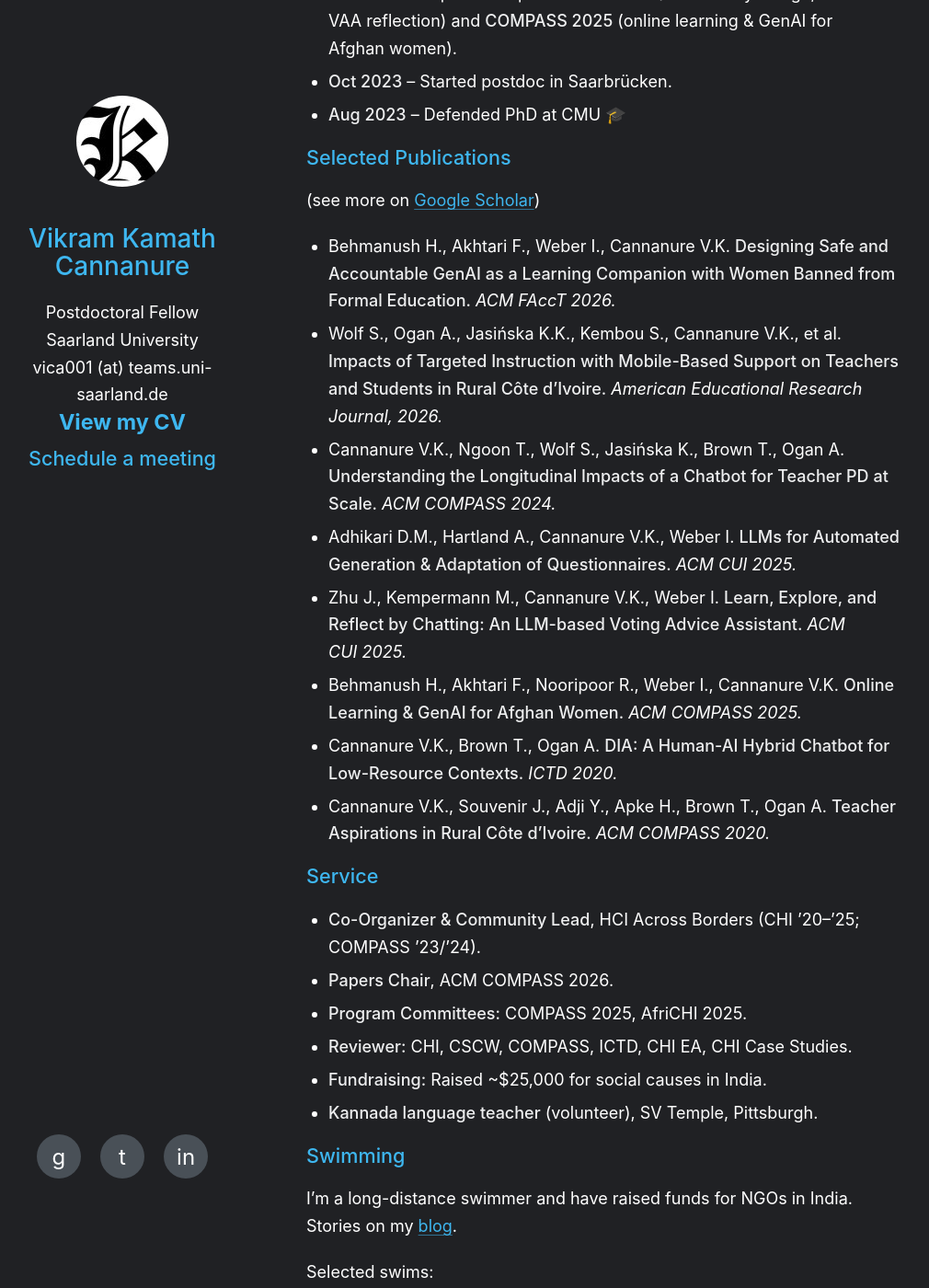
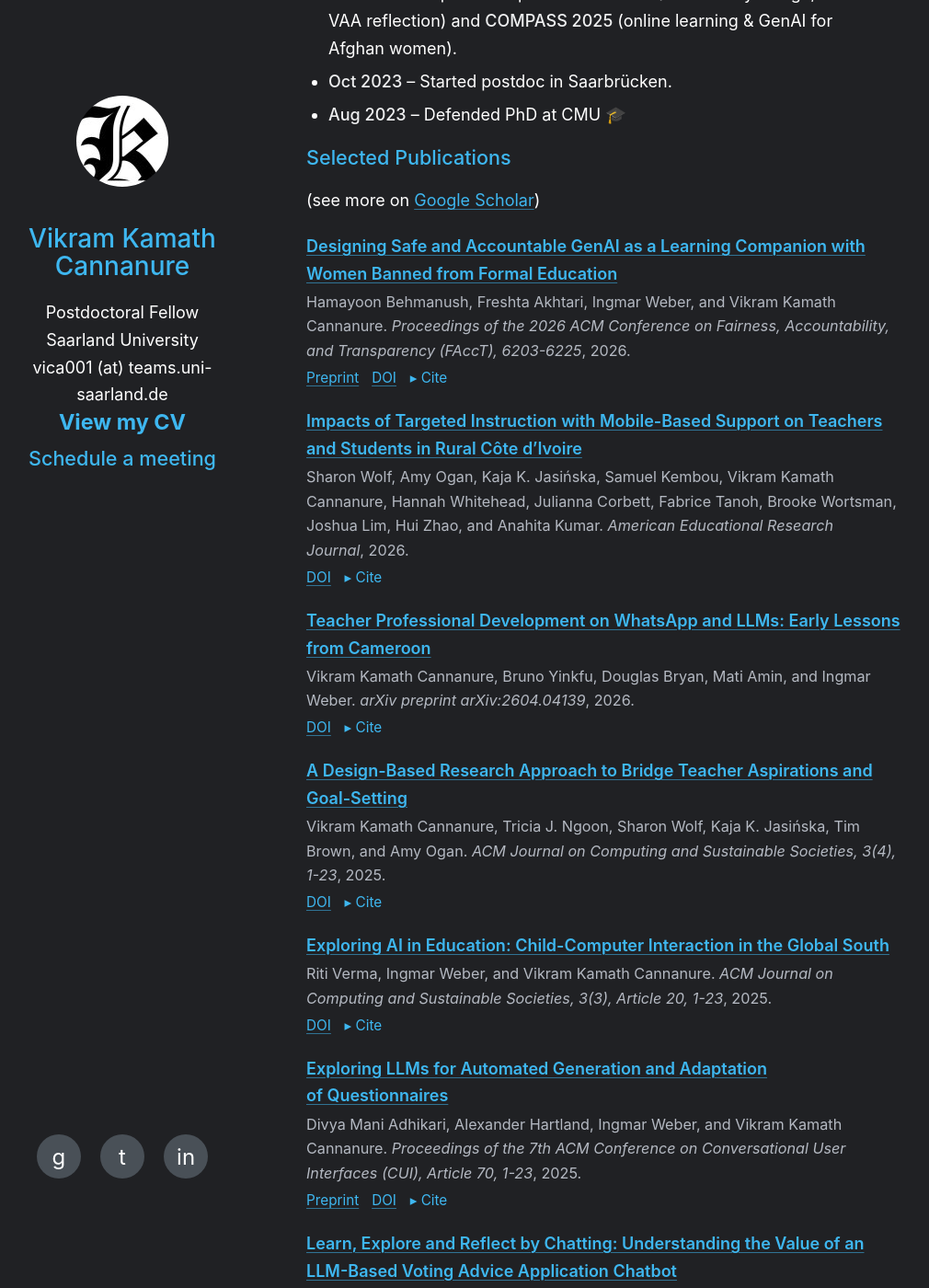
Before and after one commit to kmarkiv/kmarkiv.github.io, a Jekyll site: the page built from README.md, in a window 1280 px wide and 1400 px high, scrolled down 1010 px. Shown: the whole window at 92% size, without its empty margins (137-1147 px from the left). Built offline with Jekyll 4.4.1, drawn with Linux system fonts in a browser that asks for light colours; our own code applies the rules of GitHub Pages for plain Markdown files; a script that is not in the unit is left out; some of the changed text lies outside the part shown.

Commit message:
Link publications, add per-paper cite blocks, drop dead CSS
Selected Publications on the homepage was a hardcoded markdown list with
no links. It now renders from _data/publications.yml, which research.html
and thoughtful-ai already use, so there is one source of truth instead of
two lists to keep in sync. Each entry gets:

- a linked title (DOI where one exists, otherwise the arXiv page)
- separate Preprint and DOI links when both are known
- a "Cite" disclosure holding the BibTeX already stored in the data file

The cite control is a native <details>/<summary>, so it adds no
JavaScript. The site still ships zero first-party JS.

Added the missing FAccT 2026 DOI (10.1145/3805689.3806466) to the data
file; that entry previously pointed only at arXiv.

Size: the eleven cite blocks cost about 1.3 KB gzipped. To offset that,
removed CSS that no element on the site matches - the <autocolor>,
<lightonly>, <darkonly>, <education> and <papertitle> custom-element
rules, .biblink / .fakelink / .bibref, and the whole header ul/li
navigation block including its three media-query overrides. That is
1.6 KB of source. Homepage total is roughly 13 KB gzipped over the wire
(HTML + CSS + avatar).

Co-Authored-By: Claude Opus 5 <noreply@anthropic.com>

```diff
--- a/README.md
+++ b/README.md
@@ -29,14 +29,22 @@ I completed my **Ph.D. in Human–Computer Interaction** at Carnegie Mellon Univ
 ### Selected Publications
 (see more on [Google Scholar](https://scholar.google.com/citations?user=HVuuUzwAAAAJ&hl=en))
 
-- Behmanush H., Akhtari F., Weber I., Cannanure V.K. **Designing Safe and Accountable GenAI as a Learning Companion with Women Banned from Formal Education.** *ACM FAccT 2026.*
-- Wolf S., Ogan A., Jasińska K.K., Kembou S., Cannanure V.K., et al. **Impacts of Targeted Instruction with Mobile-Based Support on Teachers and Students in Rural Côte d’Ivoire.** *American Educational Research Journal, 2026.*
-- Cannanure V.K., Ngoon T., Wolf S., Jasińska K., Brown T., Ogan A. **Understanding the Longitudinal Impacts of a Chatbot for Teacher PD at Scale.** *ACM COMPASS 2024.*
-- Adhikari D.M., Hartland A., Cannanure V.K., Weber I. **LLMs for Automated Generation & Adaptation of Questionnaires.** *ACM CUI 2025.*
-- Zhu J., Kempermann M., Cannanure V.K., Weber I. **Learn, Explore, and Reflect by Chatting: An LLM-based Voting Advice Assistant.** *ACM CUI 2025.*
-- Behmanush H., Akhtari F., Nooripoor R., Weber I., Cannanure V.K. **Online Learning & GenAI for Afghan Women.** *ACM COMPASS 2025.*
-- Cannanure V.K., Brown T., Ogan A. **DIA: A Human-AI Hybrid Chatbot for Low-Resource Contexts.** *ICTD 2020.*
-- Cannanure V.K., Souvenir J., Adji Y., Apke H., Brown T., Ogan A. **Teacher Aspirations in Rural Côte d’Ivoire.** *ACM COMPASS 2020.*
+<ul class="pubs">
+{%- for p in site.data.publications %}
+  <li>
+    <a class="pub-title" href="{{ p.url }}"{% if p.url contains "http" %} target="_blank" rel="noopener"{% endif %}>{{ p.title }}</a>
+    <span class="pub-meta">{{ p.authors }}. <em>{{ p.venue }}</em>, {{ p.year }}.</span>
+    <span class="pub-links">
+      {%- if p.preprint and p.preprint != p.url %} <a href="{{ p.preprint }}" target="_blank" rel="noopener">Preprint</a>{% endif -%}
+      {%- if p.doi %} <a href="https://doi.org/{{ p.doi }}" target="_blank" rel="noopener">DOI</a>{% endif -%}
+    </span>
+    <details class="cite">
+      <summary>Cite</summary>
+      <pre>{{ p.bibtex | strip | escape }}</pre>
+    </details>
+  </li>
+{%- endfor %}
+</ul>
 
 
 ### Service
--- a/_data/publications.yml
+++ b/_data/publications.yml
@@ -7,7 +7,8 @@
     - "Ingmar Weber"
     - "Vikram Kamath Cannanure"
   venue: "Proceedings of the 2026 ACM Conference on Fairness, Accountability, and Transparency (FAccT), 6203-6225"
-  url: "https://arxiv.org/abs/2604.07253"
+  doi: "10.1145/3805689.3806466"
+  url: "https://doi.org/10.1145/3805689.3806466"
   preprint: "https://arxiv.org/abs/2604.07253"
   tag: "Learning & Safety"
   bibtex: |
--- a/assets/css/style.scss
+++ b/assets/css/style.scss
@@ -164,47 +164,10 @@ input:focus, input:active { background-color: var(--secondary-color); border-col
 
 .social-icons a{display:inline-block;height:3rem;width:3rem;background-color:#495057;color:#fff!important;border-radius:100%;text-align:center;font-size:1.5rem;line-height:3.1rem;margin-right:1rem}.social-icons a:last-child{margin-right:0}.social-icons a:hover{background-color:#000000}
 
-autocolor{
-  color:#494949;
-}
-
-lightonly {
-  visibility: visible;
-}
-
-darkonly {
-  visibility: hidden;
-}
-
-education {
-    font-weight: 500;
-    font-size: 115%;
-  }
-papertitle {
-    font-weight: 600;
-    font-size: 100%;
-  }
-
 @media (prefers-color-scheme: dark) {
     body {
         background-color: #20212b;
         color: #dadbdf;
-    }
-
-    autocolor{
-      color:#dadbdf;
-    }
-
-    lightonly {
-      visibility: hidden;
-    }
-
-    darkonly {
-      visibility: visible;
-    }
-
-    papertitle {
-    color:#eeeff0;
     }
 
 }
@@ -423,49 +386,6 @@ header {
 
 
 
-header ul {
-  list-style:none;
-  height:40px;
-  padding:0;
-  background: #f4f4f4;
-  border-radius:5px;
-  border:1px solid #e0e0e0;
-  width:270px;
-}
-
-header li {
-  width:89px;
-  float:left;
-  border-right:1px solid #e0e0e0;
-  height:40px;
-}
-
-header li:first-child a {
-  border-radius:5px 0 0 5px;
-}
-
-header li:last-child a {
-  border-radius:0 5px 5px 0;
-}
-
-header ul a {
-  line-height:1;
-  font-size:11px;
-  color:#999;
-  display:block;
-  text-align:center;
-  padding-top:6px;
-  height:34px;
-}
-
-header ul a:hover {
-  color:#999;
-}
-
-header ul a:active {
-  background-color:#f0f0f0;
-}
-
 strong {
   color:#eeeff0;
   font-weight:500;
@@ -475,17 +395,6 @@ strong {
   strong {
     color:#eeeff0;
   }
-}
-
-header ul li + li + li {
-  border-right:none;
-  width:89px;
-}
-
-header ul a strong {
-  font-size:14px;
-  display:block;
-  color:#222;
 }
 
 section {
@@ -544,12 +453,6 @@ footer {
     display:inline;
   }
 
-  header ul {
-    position:absolute;
-    right:50px;
-    top:52px;
-  }
-
 
    .image.avatar img {
         border-radius: 100%;
@@ -574,10 +477,6 @@ footer {
     padding:0;
   }
 
-  header ul, header p.view {
-
-  }
-
   pre, code {
     word-wrap:normal;
   }
@@ -586,14 +485,6 @@ footer {
 @media print, screen and (max-width: 480px) {
   body {
     padding:15px;
-  }
-
-  header ul {
-    width:99%;
-  }
-
-  header li, header ul li + li + li {
-    width:33%;
   }
 
   .image.avatar img {
@@ -615,25 +506,6 @@ footer {
     font-size:12pt;
     color:#444;
   }
-}
-
-.biblink {
-  text-decoration:none;
-  display: inline;
-  margin-right: 0px;
-}
-
-.fakelink {
-  text-decoration: none;
-  cursor: pointer;
-}
-
-.bibref {
-  font-size: 70%;
-  margin-top: 10px;
-  margin-left: 0px;
-  display:none;
-  font-family: monospace;
 }
 
 body {
@@ -731,3 +603,100 @@ li + li {
     display: none;
   }
 }
+
+
+
+/* ---------------------------------------------------------------------------
+   Publication list
+   Rendered from _data/publications.yml. The cite block is a native
+   <details>/<summary> disclosure, so this costs no JavaScript at all.
+   --------------------------------------------------------------------------- */
+
+.pubs {
+  list-style: none;
+  margin: 0 0 20px;
+  padding: 0;
+}
+
+.pubs > li {
+  margin: 0 0 1.15rem;
+}
+
+.pubs > li + li {
+  margin-top: 1.15rem;
+}
+
+.pub-title {
+  display: block;
+  font-weight: 600;
+}
+
+.pub-meta {
+  display: block;
+  color: #b4b9c2;
+  font-size: 0.9em;
+  margin-top: 0.15rem;
+}
+
+.pub-links {
+  font-size: 0.85em;
+}
+
+.pub-links a {
+  margin-right: 0.6rem;
+}
+
+.cite {
+  display: inline;
+  font-size: 0.85em;
+}
+
+.cite > summary {
+  cursor: pointer;
+  display: inline-block;
+  color: var(--link);
+  list-style: none;
+}
+
+.cite > summary::-webkit-details-marker {
+  display: none;
+}
+
+.cite > summary::before {
+  content: "▸ ";
+}
+
+.cite[open] > summary::before {
+  content: "▾ ";
+}
+
+.cite > summary:hover {
+  color: var(--link-hover);
+  text-decoration: underline;
+}
+
+.cite > summary:focus-visible {
+  outline: 3px solid var(--focus);
+  outline-offset: 3px;
+  border-radius: 2px;
+}
+
+.cite > pre {
+  background: #17181c;
+  border: 1px solid #33363d;
+  border-radius: 4px;
+  color: #d5d8de;
+  font-size: 0.95em;
+  line-height: 1.45;
+  margin: 0.5rem 0 0;
+  max-width: none;
+  overflow-x: auto;
+  padding: 0.6rem 0.8rem;
+  white-space: pre;
+}
+
+@media print {
+  .cite {
+    display: none;
+  }
+}
```
